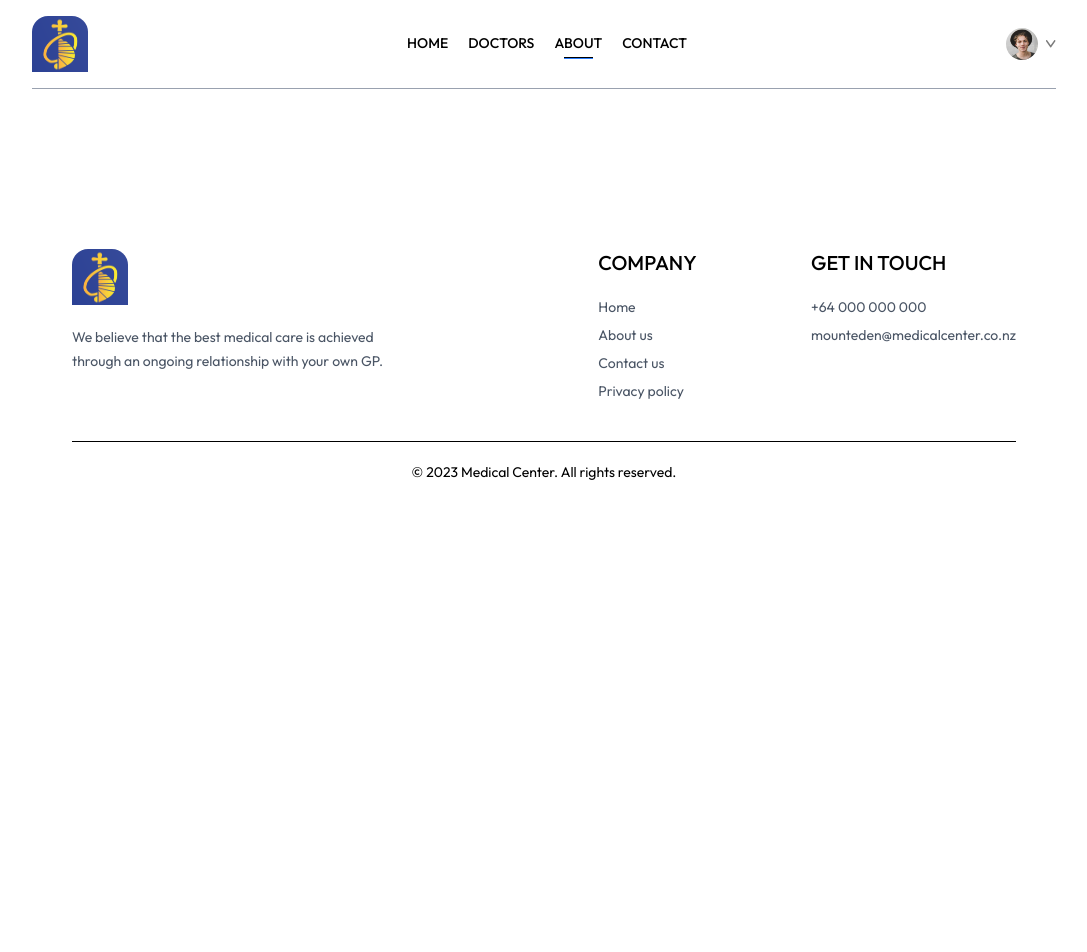
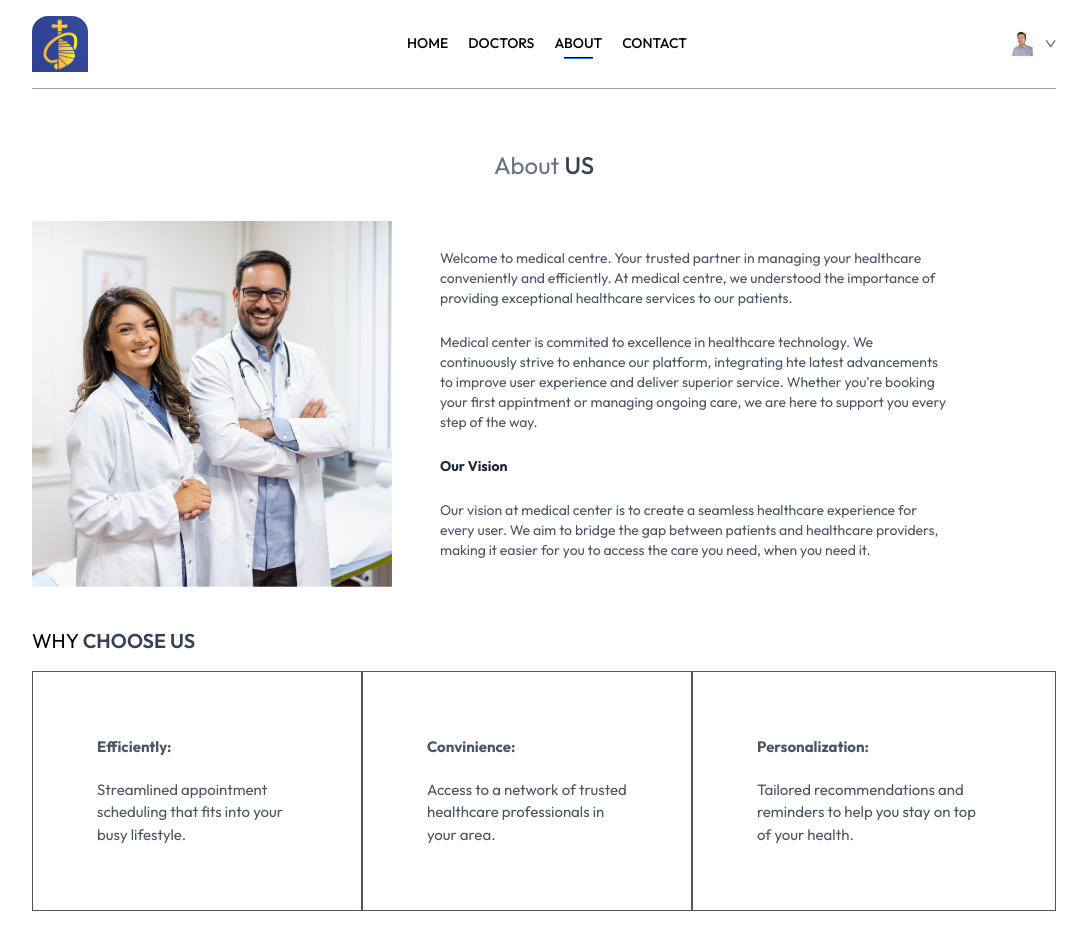
Before and after one commit to KChoi0720/Medical-Centre-Doctor-Appointment-Booking-System-Using-MERN-Stack-React-Express-MongoDB-Nodejs, a React (Vite) app in the folder front-end/: page /about in a window 1280 px wide. Shown: the top 952 px of the page, without its empty margins (96-1183 px from the left). Before the commit the page ends 800 px from the top, so only its background shows below. Built offline with nearby package versions, Linux system fonts and the light colour scheme.

Commit message:
edit about/contact/login/myprofile page

```diff
--- a/front-end/src/App.jsx
+++ b/front-end/src/App.jsx
@@ -9,6 +9,7 @@ import MyAppointments from './pages/MyAppointments'
 import NavBar from './components/NavBar'
 import Footer from './components/Footer'
 import Appointment from './pages/Appointment'
+import About from './pages/About'
 
 
 const App = () => {
@@ -21,6 +22,7 @@ const App = () => {
         <Route path='/' element={<Home />} />
         <Route path='/doctors' element={<Doctors />} />
         <Route path='/doctors/:speciality' element={<Doctors />} />
+        <Route path='/about' element={<About />} />
         <Route path='/login' element={<Login />} />
         <Route path='/contact' element={<Contact />} />
         <Route path='/my-profile' element={<MyProfile />} />
--- a/front-end/src/pages/About.jsx
+++ b/front-end/src/pages/About.jsx
@@ -1,9 +1,54 @@
 import React from 'react'
+import { assets } from '../assets/assets'
 
 const About = () => {
   return (
     <div>
-      About Page
+
+      <div className='text-center text-2xl pt-10 text-gray-500'>
+        <p>About <span className='text-gray-700 font-medium'>US</span></p>
+      </div>
+
+      <div className='my-10 flex flex-col md:flex-row gap-12'>
+        <img className='w-full md:max-w-[360px]' src={assets.about_image} alt='' />
+        <div className='flex flex-col justify-center gap-6 md:w-2/4 text-sm text-gray-600'>
+          <p>Welcome to medical centre. Your trusted partner in managing your healthcare conveniently and efficiently. At medical centre, we understood
+            the importance of providing exceptional healthcare services to our patients.
+          </p>
+          <p>Medical center is commited to excellence in healthcare technology. We continuously strive to enhance our platform, integrating hte latest advancements to improve
+            user experience and deliver superior service. Whether you're booking your first appintment or managing ongoing care, we are here to support you every step of the way.
+          </p>
+          <b className='text-gray-800'>Our Vision</b>
+          <p>Our vision at medical center is to create a seamless healthcare experience for every user. We aim to bridge the gap between patients and healthcare providers, making it easier for you
+            to access the care you need, when you need it.
+          </p>
+        </div>
+      </div>
+
+      <div className='text-xl my-4'>
+        <p>WHY <span className='text-gray-700 font-semibold'>CHOOSE US</span></p>
+      </div>
+
+
+      <div className='flex flex-col md:flex-row mb-20'>
+        <div className='border px-10 md:px-16 py-8 sm:py-16 flex flex-col gap-5 text-[15px] hover:bg-blue-900 hover:text-white transition-all duration-300 text-gray-600 cursor-pointer'>
+          <b>Efficiently:</b>
+          <p>Streamlined appointment scheduling that fits into your busy lifestyle.</p>
+        </div>
+
+        <div className='border px-10 md:px-16 py-8 sm:py-16 flex flex-col gap-5 text-[15px] hover:bg-blue-900 hover:text-white transition-all duration-300 text-gray-600 cursor-pointer'>
+          <b>Convinience:</b>
+          <p>Access to a network of trusted healthcare professionals in your area.</p>
+        </div>
+
+        <div className='border px-10 md:px-16 py-8 sm:py-16 flex flex-col gap-5 text-[15px] hover:bg-blue-900 hover:text-white transition-all duration-300 text-gray-600 cursor-pointer'>
+          <b>Personalization:</b>
+          <p>Tailored recommendations and reminders to help you stay on top of your health.</p>
+        </div>
+
+      </div>
+
+
     </div>
   )
 }
--- a/front-end/src/pages/Contact.jsx
+++ b/front-end/src/pages/Contact.jsx
@@ -1,9 +1,29 @@
 import React from 'react'
+import { assets } from '../assets/assets'
 
 const Contact = () => {
   return (
     <div>
-      Contact Page
+      <div className='text-center text-2xl pt-10 text-gray-500'>
+        <p>CONTACT <span className='text-gray-700 font-semibold'>US</span></p>
+      </div>
+
+
+      <div className='my-10 flex flex-col justify-center md:flex-row gap-10 mb-28 text-sm'>
+
+        <img className='w-full md:max-w-[360px]'  src={assets.contact_image} alt='' />
+
+        <div className='flex flex-col justify-center items-start gap-6'>
+          <p className='font-semibold text-lg text-gray-600'>Our Office</p>
+          <p className='text-gray-500'>12345 Mount Eden Road <br /> Auckland 1024, New Zealand</p>
+          <p className='text-gray-500'>Tel: (64) 111-1111 <br /> Email: mounteden@medicalcenter.co.nz</p>
+          <p className='font-semibold text-lg text-gray-600'>Careers at Medical Center</p>
+          <p className='text-gray-500'>Learn more about our teams and job openings.</p>
+          <button className='border border-black px-8 py-4 text-sm hover:bg-black hover:text-white transition-all duration-500'>Explore Jobs</button>
+        </div>
+
+
+      </div>
     </div>
   )
 }
--- a/front-end/src/pages/Login.jsx
+++ b/front-end/src/pages/Login.jsx
@@ -1,10 +1,47 @@
+/* eslint-disable no-unused-vars */
 import React from 'react'
+import { useState } from 'react'
 
 const Login = () => {
+
+  const [state, setState] = useState('Sign Up')
+  const [email, setEmail] = useState('')
+  const [name, setName] = useState('')
+  const [password, setPassword] = useState('')
+
+  const onSubmitHandler = async (event) => {
+    event.preventDefault()
+  }
+
   return (
-    <div>
-      Login Page
-    </div>
+    <form className='min-h-[80vh] flex items-center'>
+      <div className='flex flex-col gap-3 m-auto items-start p-8 min-w-[340px] sm:min-w-96 border rounded-xl text-zinc-600 text-sm shadow-lg'>
+        <p className='text-2xl font-semibold'>{state === 'Sign Up' ? "Create Account" : "Login"}</p>
+        <p>Please {state === 'Sign Up' ? "sign up" : "log in"} to book appointment</p>
+        {
+          state === "Sign Up" && <div className='w-full'>
+            <p>Full Name</p>
+            <input className='border border-zinc-300 rounded w-full p-2 mt-1' type='text' onChange={(e) => setName(e.target.name)} value={name} required />
+          </div>
+        }
+
+        <div className='w-full'>
+          <p>Email</p>
+          <input className='border border-zinc-300 rounded w-full p-2 mt-1' type='email' onChange={(e) => setEmail(e.target.name)} value={email} required />
+        </div>
+        <div className='w-full'>
+          <p>Password</p>
+          <input className='border border-zinc-300 rounded w-full p-2 mt-1' type='password' onChange={(e) => setPassword(e.target.name)} value={password} required />
+        </div>
+
+        <button className='bg-blue-900 text-white w-full py-2 rounded-md text-base'>{state === 'Sign Up' ? "Create Account" : "Login"}</button>
+        {
+          state === "Sign Up"
+            ? <p>ALready have an account ? <span onClick={() => setState('Login')} className='text-blue-900 underline cursor-pointer'>Login here</span></p>
+            : <p>Create an account ? <span onClick={() => setState('Sign Up')} className='text-blue-900 underline cursor-pointer'>Click here</span></p>
+        }
+      </div>
+    </form>
   )
 }
 
--- a/front-end/src/pages/MyProfile.jsx
+++ b/front-end/src/pages/MyProfile.jsx
@@ -1,9 +1,38 @@
+/* eslint-disable no-unused-vars */
+import { useState } from 'react'
 import React from 'react'
+import { assets } from '../assets/assets'
 
 const MyProfile = () => {
+
+
+  const [userData, setUserData] = useState({
+    name: "Edward Vincent",
+    image:assets.profile_pic,
+    email:'jiping@gmail.com',
+    phone: '+64 123-123-123',
+    address:{
+      line1:"111 Mount Eden Road",
+      line2:"Mount Eden, Auckland"
+    },
+    gender:'Male',
+    dob:'2024-02-02'
+  })
+
+
+  const [isEdit, setIsEdit] = useState(false)
+
   return (
     <div>
-      Profile Page
+
+      <img src={assets.profile_pic} alt='' />
+
+      {
+        isEdit
+        ? <input type='text' value={userData.name} onChange={e => setUserData(prev => ({...prev, name:e.target.value}))}/>
+        : <p>{userData.name}</p>
+      }
+
     </div>
   )
 }
```
Also changed, not shown: front-end/src/assets/profile_pic.png, front-end/src/assets/profile_pic1.png (added).
